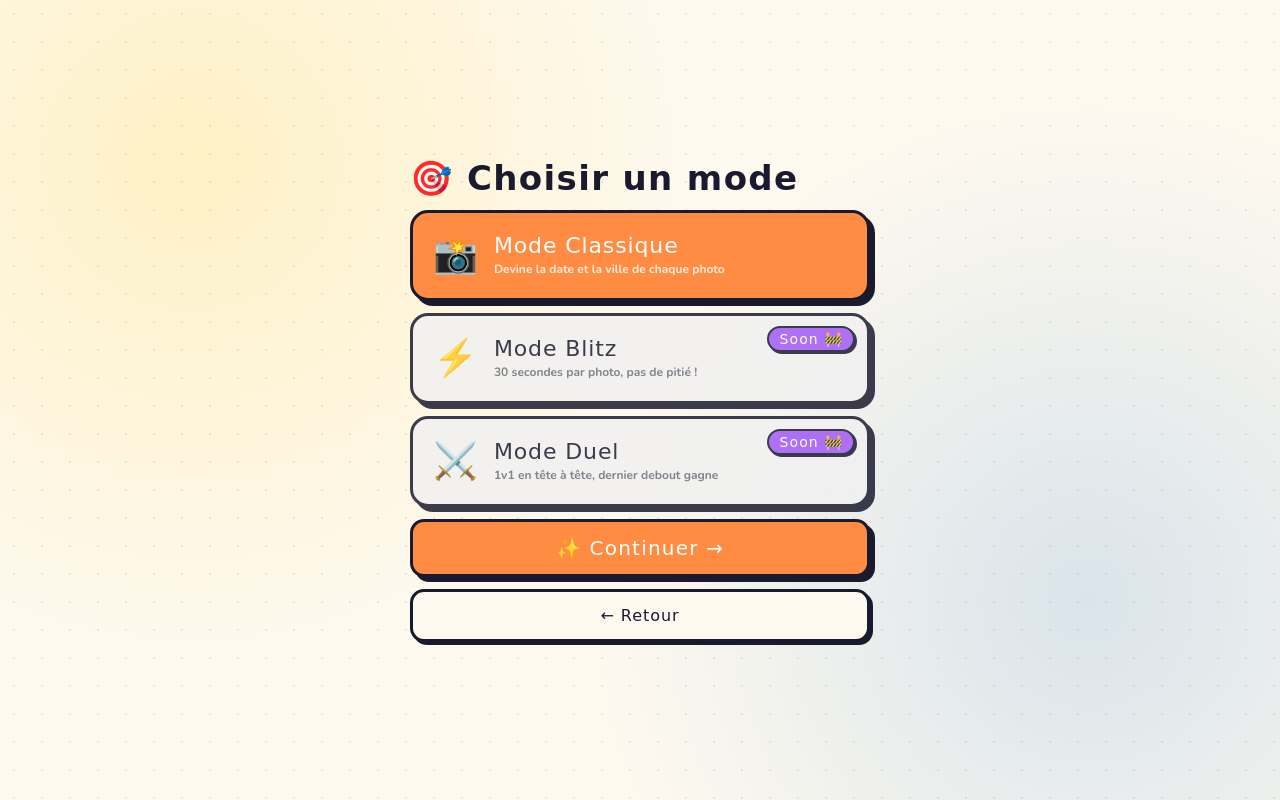
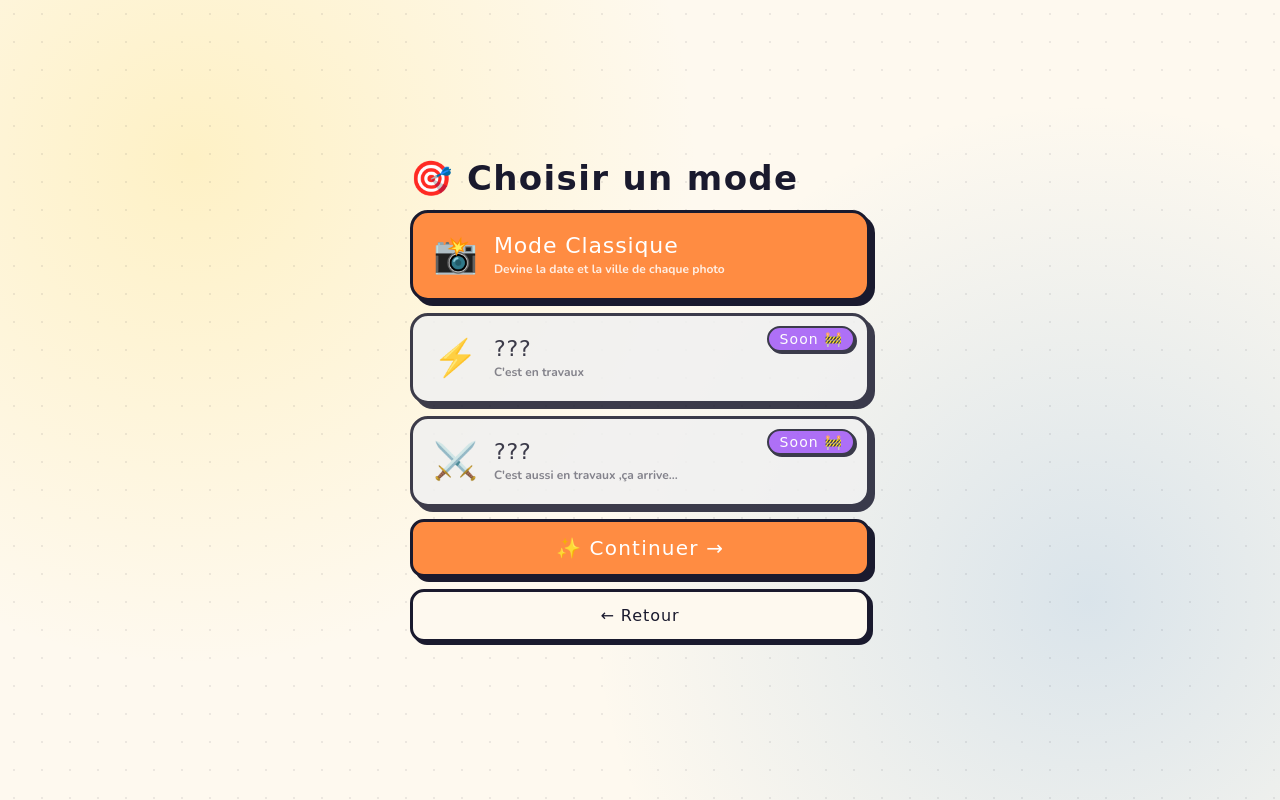
Before and after one commit to bachamoha05-rgb/Ismac, a plain HTML site: page index.html in a window 1280 px wide. Both pictures are taken after a click on the button "🎮 Créer une partie". Drawn offline with nearby package versions, Linux system fonts and the light colour scheme; a web font is replaced by a local one.

Commit message:
Update index.html

```diff
--- a/index.html
+++ b/index.html
@@ -520,8 +520,8 @@
                 <div class="mode-card soon" onclick="showToast()">
                     <div class="mode-icon">⚡</div>
                     <div class="mode-info">
-                        <div class="mode-name">Mode Blitz</div>
-                        <div class="mode-desc">30 secondes par photo, pas de pitié !</div>
+                        <div class="mode-name">???</div>
+                        <div class="mode-desc">C'est en travaux</div>
                     </div>
                     <span class="soon-badge">Soon 🚧</span>
                 </div>
@@ -530,8 +530,8 @@
                 <div class="mode-card soon" onclick="showToast()">
                     <div class="mode-icon">⚔️</div>
                     <div class="mode-info">
-                        <div class="mode-name">Mode Duel</div>
-                        <div class="mode-desc">1v1 en tête à tête, dernier debout gagne</div>
+                        <div class="mode-name">???</div>
+                        <div class="mode-desc">C'est aussi en travaux ,ça arrive...</div>
                     </div>
                     <span class="soon-badge">Soon 🚧</span>
                 </div>
```
